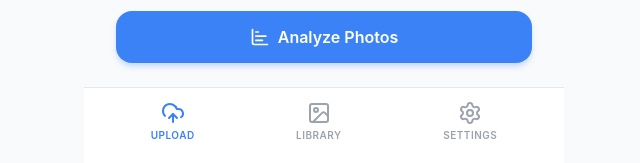
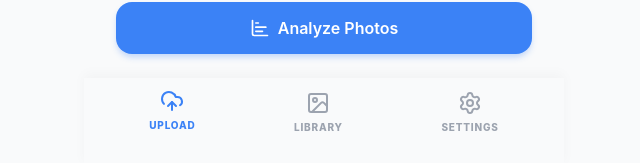
Before and after one commit to Zakir176/Pickr, a Vue app in the folder frontend/: page / in a window 1280 px wide. Shown: the part 634-797 px from the top of the page, without its empty margins (316-956 px from the left). Built offline with nearby package versions, Linux system fonts and the light colour scheme.

Commit message:
feat: initialize new Vue 3 frontend application with core UI components and build configuration for photo curation.

```diff
--- a/frontend/src/components/BottomNav.vue
+++ b/frontend/src/components/BottomNav.vue
@@ -3,7 +3,7 @@ import { CloudUpload, Image as ImageIcon, Settings } from 'lucide-vue-next';
 </script>
 
 <template>
-  <nav class="bottom-nav">
+  <nav class="bottom-nav glass-panel">
     <button class="nav-item active">
       <CloudUpload :size="24" />
       <span>UPLOAD</span>
@@ -23,26 +23,28 @@ import { CloudUpload, Image as ImageIcon, Settings } from 'lucide-vue-next';
 .bottom-nav {
   display: flex;
   justify-content: space-around;
-  padding: 12px 16px 24px; /* Extra padding for bottom safe area */
-  background-color: var(--white);
-  border-top: 1px solid #E5E7EB;
+  padding: 12px 16px 32px;
+  z-index: 100;
+  box-shadow: 0 -4px 12px rgba(0,0,0,0.03);
 }
 
 .nav-item {
   display: flex;
   flex-direction: column;
   align-items: center;
-  gap: 4px;
+  gap: 6px;
   color: #9CA3AF;
+  transition: var(--transition);
 }
 
 .nav-item span {
   font-size: 10px;
-  font-weight: 600;
-  letter-spacing: 0.5px;
+  font-weight: 800;
+  letter-spacing: 0.8px;
 }
 
 .nav-item.active {
   color: var(--primary-blue);
+  transform: translateY(-2px);
 }
 </style>
```
